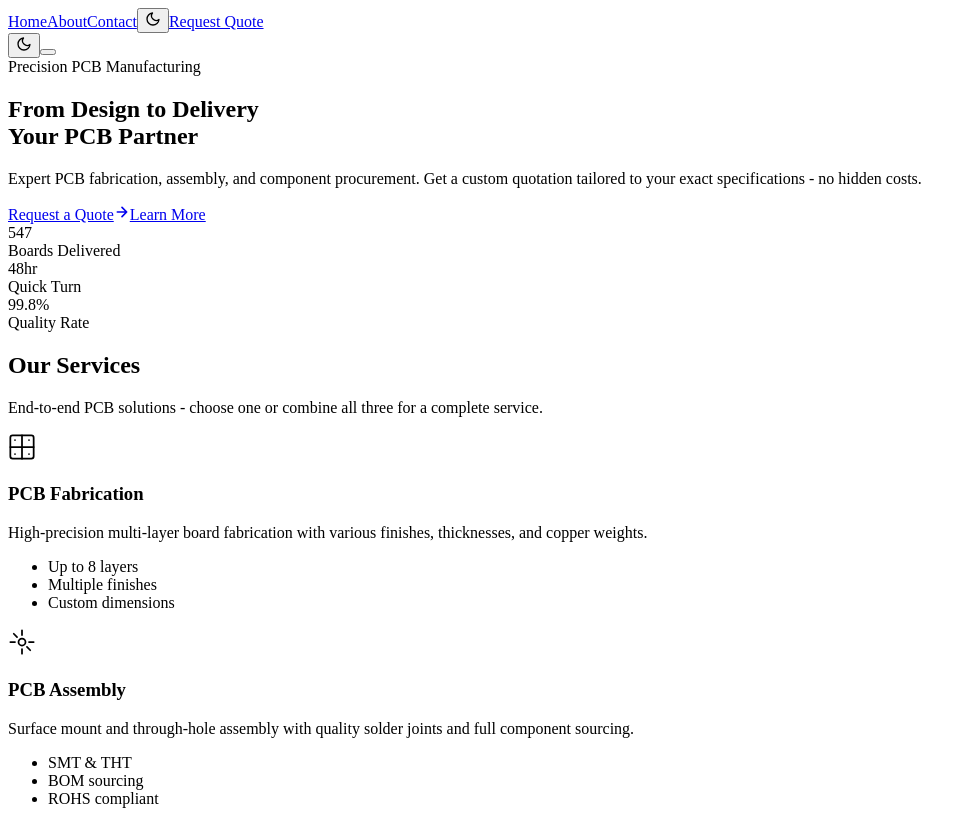
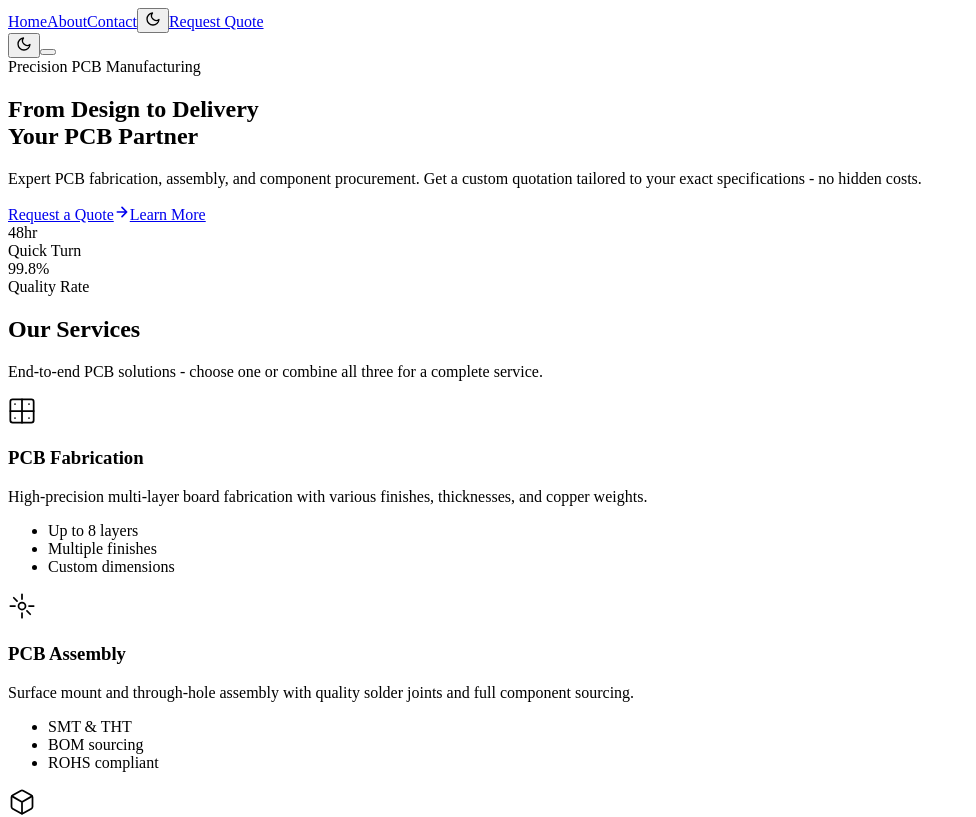
Before and after one commit to NityaB24/PCB, a Next.js app: page /Index in a window 1280 px wide. Shown: the top 817 px of the page, without its empty margins (0-976 px from the left). Built offline with nearby package versions, Linux system fonts and the light colour scheme.

Commit message:
fix: removed stat and about page content

```diff
--- a/src/components/Hero.jsx
+++ b/src/components/Hero.jsx
@@ -5,11 +5,6 @@ import { motion } from "framer-motion";
 import { useEffect, useState } from "react";
 
 const STAT_DEFS = [
-  {
-    label: "Boards Delivered",
-    target: 547,
-    format: (value) => `${Math.round(value)}`,
-  },
   {
     label: "Quick Turn",
     target: 48,
@@ -123,7 +118,7 @@ const Hero = () => {
             initial={{ opacity: 0 }}
             animate={{ opacity: 1 }}
             transition={{ delay: 0.8 }}
-            className="mt-16 grid grid-cols-3 gap-8 border-t border-border/50 pt-8"
+            className="mt-16 grid grid-cols-2 gap-8 border-t border-border/50 pt-8"
           >
             {STAT_DEFS.map((stat, index) => (
               <div key={stat.label}>
```
Also changed, not shown: src/pages/About.jsx (+1 -9 lines).
